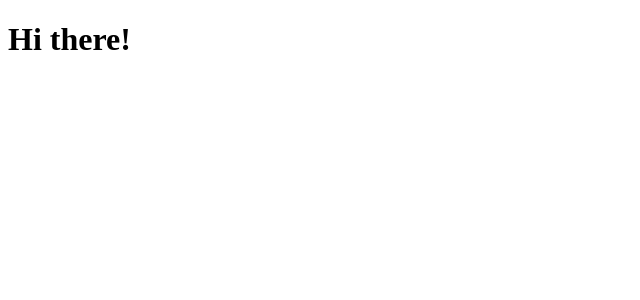
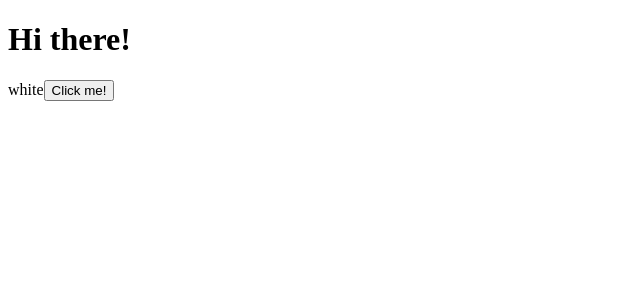
Before and after one commit to razvanr91/rts, a React (Create React App) app: page / in a window 1280 px wide. Shown: the top 300 px of the page, without its empty margins (0-640 px from the left). Built offline with nearby package versions, Linux system fonts and the light colour scheme.

Commit message:
Add children

```diff
--- a/src/index.tsx
+++ b/src/index.tsx
@@ -1,9 +1,11 @@
 import ReactDOM from "react-dom";
+import { ChildAsFC } from "./props/Child";
 
 const App = () => {
 	return (
 		<div>
 			<h1>Hi there!</h1>
+			<ChildAsFC color="white" onClick={() => console.log("click")} />
 		</div>
 	);
 };
--- a/src/props/Child.tsx
+++ b/src/props/Child.tsx
@@ -2,12 +2,24 @@
 
 interface ChildProps {
 	color: string;
+	onClick: () => void;
 }
 
-export const Child = ({ color }: ChildProps) => {
-	return <div>{color}</div>;
+export const Child = ({ color, onClick }: ChildProps) => {
+	return (
+		<div>
+			{color}
+			<button onClick={onClick}>Click me!</button>
+		</div>
+	);
 };
 
-export const ChildAsFC: React.FC<ChildProps> = ({ color }) => {
-	return <div>{color}</div>;
+export const ChildAsFC: React.FC<ChildProps> = ({ color, onClick, children }) => {
+	return (
+		<div>
+			{color}
+			{children}
+			<button onClick={onClick}>Click me!</button>
+		</div>
+	);
 };
```
Also changed, not shown: src/props/Parent.tsx (+6 -2 lines).
